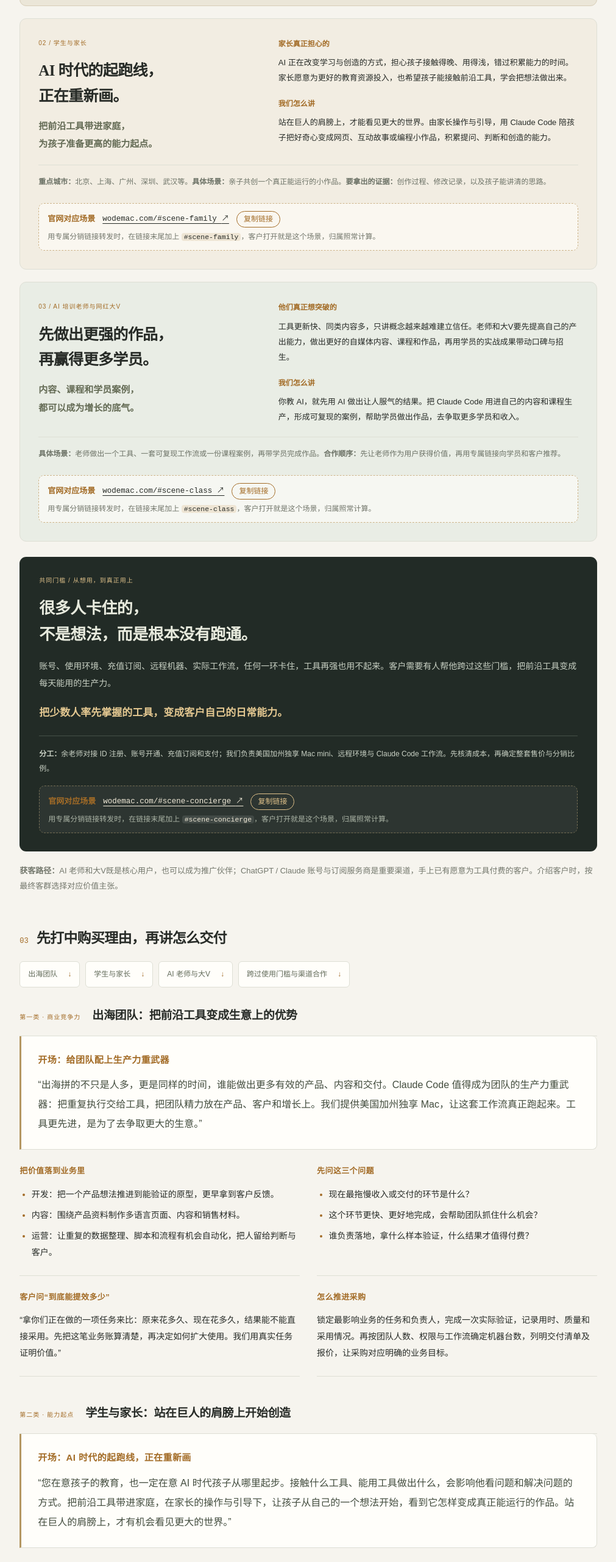
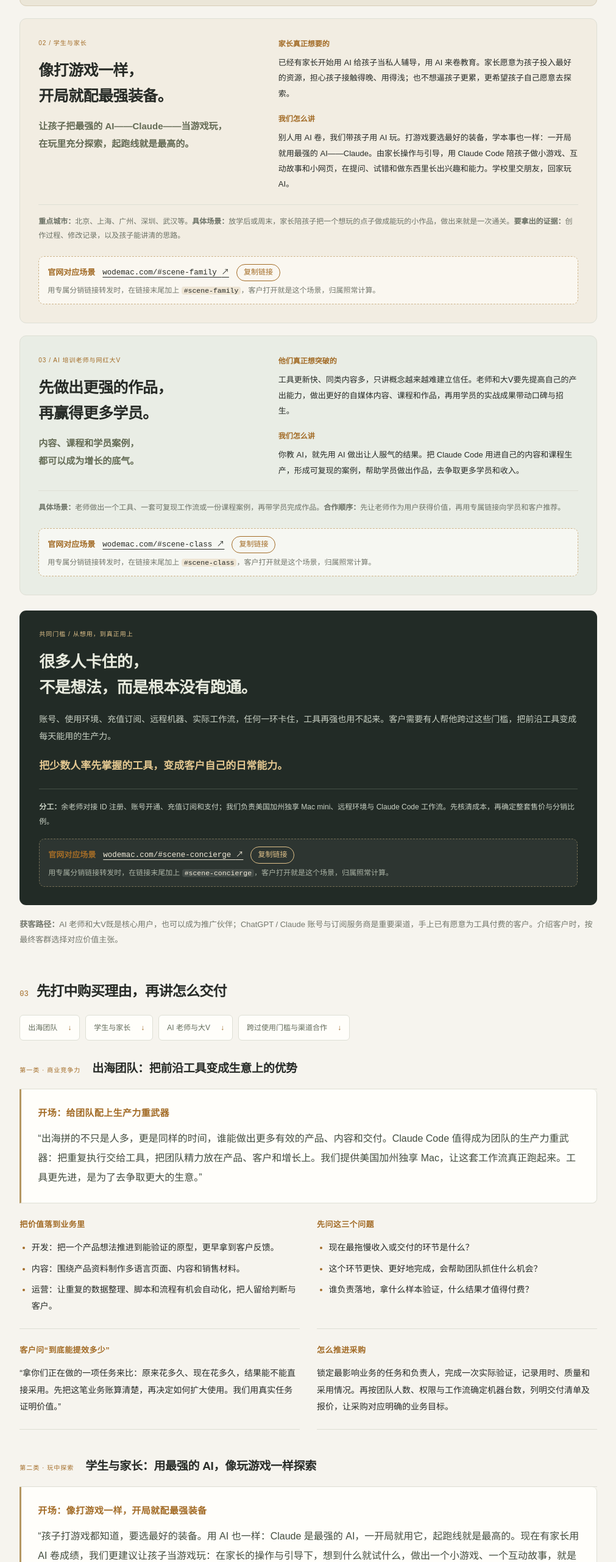
Before and after one commit to Yonge6/wodemac-marketing-plan, a plain HTML site: page index.html in a window 1280 px wide. Shown: the part 2516-5077 px from the top of the page at 61% size, without its empty margins (244-1255 px from the left). Drawn offline with Linux system fonts and the light colour scheme.

Commit message:
Reframe the parent pitch: play with the strongest AI, start with the best gear (#15)
Co-authored-by: Hwu <hwu@HwudeMacBook-Pro.local>
Co-authored-by: Claude Opus 5.5 <noreply@anthropic.com>

```diff
--- a/index.html
+++ b/index.html
@@ -95,9 +95,9 @@
         <p class="note"><b>具体场景：</b>从需求到产品原型、从产品资料到多语言内容、从重复运营到自动化流程。<b>要拿出的证据：</b>同一任务的前后用时、成果质量和实际采用情况。</p><div class="scene-link"><span class="scene-link-label">官网对应场景</span><a href="https://wodemac.com/#scene-team" target="_blank" rel="noopener">wodemac.com/#scene-team <span aria-hidden="true">↗</span></a><button type="button" class="copy-link" data-copy="https://wodemac.com/#scene-team">复制链接</button><small>用专属分销链接转发时，在链接末尾加上 <code>#scene-team</code>，客户打开就是这个场景，归属照常计算。</small></div>
       </li>
       <li>
-        <div><p class="segment-kicker">02 / 学生与家长</p><h3>AI 时代的起跑线，<br>正在重新画。</h3><p class="segment-promise">把前沿工具带进家庭，<br>为孩子准备更高的能力起点。</p></div>
-        <div class="segment-body"><h4>家长真正担心的</h4><p>AI 正在改变学习与创造的方式，担心孩子接触得晚、用得浅，错过积累能力的时间。家长愿意为更好的教育资源投入，也希望孩子能接触前沿工具，学会把想法做出来。</p><h4>我们怎么讲</h4><p>站在巨人的肩膀上，才能看见更大的世界。由家长操作与引导，用 Claude Code 陪孩子把好奇心变成网页、互动故事或编程小作品，积累提问、判断和创造的能力。</p></div>
-        <p class="note"><b>重点城市：</b>北京、上海、广州、深圳、武汉等。<b>具体场景：</b>亲子共创一个真正能运行的小作品。<b>要拿出的证据：</b>创作过程、修改记录，以及孩子能讲清的思路。</p><div class="scene-link"><span class="scene-link-label">官网对应场景</span><a href="https://wodemac.com/#scene-family" target="_blank" rel="noopener">wodemac.com/#scene-family <span aria-hidden="true">↗</span></a><button type="button" class="copy-link" data-copy="https://wodemac.com/#scene-family">复制链接</button><small>用专属分销链接转发时，在链接末尾加上 <code>#scene-family</code>，客户打开就是这个场景，归属照常计算。</small></div>
+        <div><p class="segment-kicker">02 / 学生与家长</p><h3>像打游戏一样，<br>开局就配最强装备。</h3><p class="segment-promise">让孩子把最强的 AI——Claude——当游戏玩，<br>在玩里充分探索，起跑线就是最高的。</p></div>
+        <div class="segment-body"><h4>家长真正想要的</h4><p>已经有家长开始用 AI 给孩子当私人辅导，用 AI 来卷教育。家长愿意为孩子投入最好的资源，担心孩子接触得晚、用得浅；也不想逼孩子更累，更希望孩子自己愿意去探索。</p><h4>我们怎么讲</h4><p>别人用 AI 卷，我们带孩子用 AI 玩。打游戏要选最好的装备，学本事也一样：一开局就用最强的 AI——Claude。由家长操作与引导，用 Claude Code 陪孩子做小游戏、互动故事和小网页，在提问、试错和做东西里长出兴趣和能力。学校里交朋友，回家玩 AI。</p></div>
+        <p class="note"><b>重点城市：</b>北京、上海、广州、深圳、武汉等。<b>具体场景：</b>放学后或周末，家长陪孩子把一个想玩的点子做成能玩的小作品，做出来就是一次通关。<b>要拿出的证据：</b>创作过程、修改记录，以及孩子能讲清的思路。</p><div class="scene-link"><span class="scene-link-label">官网对应场景</span><a href="https://wodemac.com/#scene-family" target="_blank" rel="noopener">wodemac.com/#scene-family <span aria-hidden="true">↗</span></a><button type="button" class="copy-link" data-copy="https://wodemac.com/#scene-family">复制链接</button><small>用专属分销链接转发时，在链接末尾加上 <code>#scene-family</code>，客户打开就是这个场景，归属照常计算。</small></div>
       </li>
       <li>
         <div><p class="segment-kicker">03 / AI 培训老师与网红大V</p><h3>先做出更强的作品，<br>再赢得更多学员。</h3><p class="segment-promise">内容、课程和学员案例，<br>都可以成为增长的底气。</p></div>
@@ -136,10 +136,11 @@
     </article>
 
     <article class="script-group" id="pitch-parents">
-      <div class="script-group-heading"><p>第二类 · 能力起点</p><h3>学生与家长：站在巨人的肩膀上开始创造</h3></div>
+      <div class="script-group-heading"><p>第二类 · 玩中探索</p><h3>学生与家长：用最强的 AI，像玩游戏一样探索</h3></div>
       <div class="script">
-        <div><h4>开场：AI 时代的起跑线，正在重新画</h4><p>“您在意孩子的教育，也一定在意 AI 时代孩子从哪里起步。接触什么工具、能用工具做出什么，会影响他看问题和解决问题的方式。把前沿工具带进家庭，在家长的操作与引导下，让孩子从自己的一个想法开始，看到它怎样变成真正能运行的作品。站在巨人的肩膀上，才有机会看见更大的世界。”</p></div>
-        <div><h4>家长买的是怎样的起点</h4><ul><li>接触前沿 AI 的创作方式，了解提需求、拆问题和验证结果。</li><li>把兴趣变成小网页、互动故事或小工具，积累动手创造的经验。</li><li>让家长能够参与过程，看到孩子的思考和作品，而不只是买到一个账号。</li></ul></div>
+        <div><h4>开场：像打游戏一样，开局就配最强装备</h4><p>“孩子打游戏都知道，要选最好的装备。用 AI 也一样：Claude 是最强的 AI，一开局就用它，起跑线就是最高的。现在有家长用 AI 卷成绩，我们更建议让孩子当游戏玩：在家长的操作与引导下，想到什么就试什么，做出一个小游戏、一个互动故事，就是一次通关。学校里交朋友，回家玩 AI。”</p></div>
+        <div><h4>家长买的是怎样的装备</h4><ul><li>一开局就用最强的 AI 工具 Claude Code，在玩里学会提需求、拆问题和验证结果。</li><li>把兴趣变成小游戏、互动故事或小网页，在一次次试错里积累动手创造的经验。</li><li>让家长能够参与过程，看到孩子的思考和作品，而不只是买到一个账号。</li></ul></div>
+        <div><h4>面对“这不就是玩吗”</h4><p>“玩是孩子最愿意投入的学习方式。用最强的工具玩，孩子玩出来的是作品，练出来的是提问、判断和动手能力；家长全程在旁，看得见过程。”</p></div>
         <div><h4>面对“以后再说”</h4><p>“学习使用新工具，靠的是一次次动手积累。把起点留到以后，也是在推迟这段积累。先从孩子真正感兴趣的一件小事开始，家长把工具和方法带进来，让第一次创作有一个明确的开始。”</p></div>
         <div><h4>先了解家庭的真实目标</h4><ul><li>孩子对什么感兴趣，家长希望一起做出什么？</li><li>谁来操作工具、引导过程，每周能安排多少共同实践时间？</li><li>目前卡在工具、账号、订阅还是环境？整套配置预算是多少？</li></ul></div>
         <div><h4>把下单理由讲具体</h4><p>“这份投入，是为家庭准备前沿工具和一个能真正开始的创作环境。我们把机器、配套服务、费用和交付内容列清楚；您把第一个亲子项目和参与时间定下来，让孩子的想法有机会成为作品。”</p></div>
```
